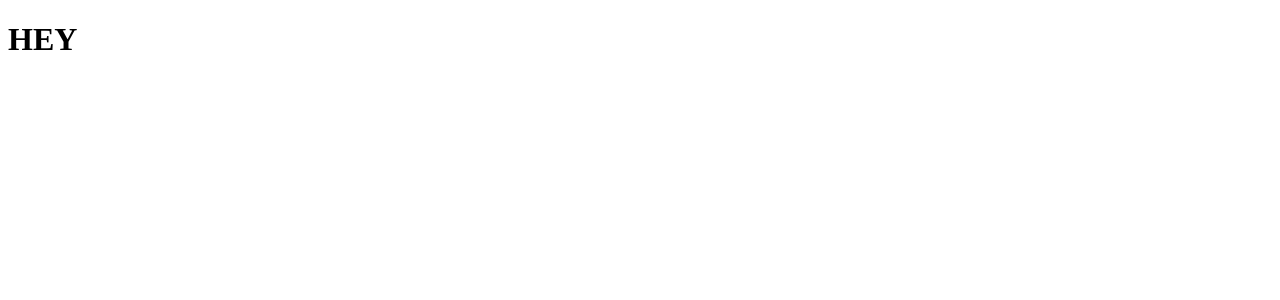
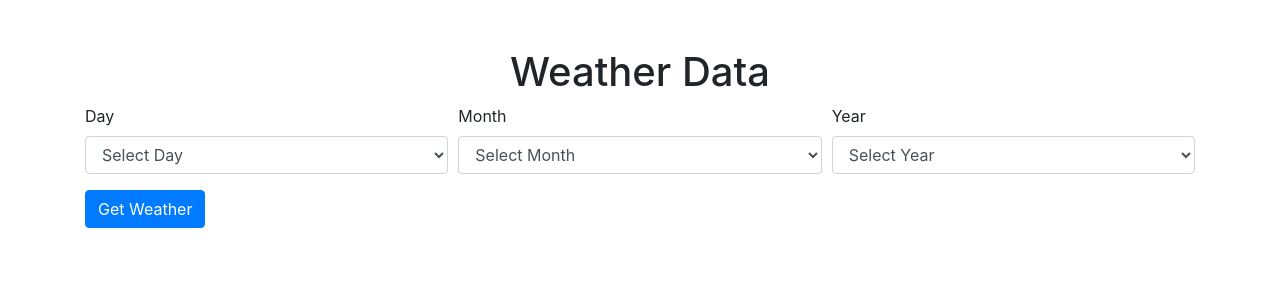
Before and after one commit to smodha26/DailyNewsEmail-APIs, a Flask app: page /home in a window 1280 px wide. Before the commit the part shown is almost empty. Shown: the top 300 px of the page. Run offline with Flask 3, Linux system fonts and the light colour scheme; some libraries are stand-ins or nearby versions.

Commit message:
ALPHA-001 : frontend implemented

```diff
--- a/templates/home.html
+++ b/templates/home.html
@@ -2,9 +2,94 @@
 <html lang="en">
 <head>
     <meta charset="UTF-8">
-    <title>Title</title>
+    <meta name="viewport" content="width=device-width, initial-scale=1.0">
+    <title>Weather Data</title>
+    <link rel="stylesheet" href="https://stackpath.bootstrapcdn.com/bootstrap/4.5.2/css/bootstrap.min.css">
 </head>
 <body>
-    <h1>HEY</h1>
+    <div class="container mt-5">
+        <h1 class="text-center">Weather Data</h1>
+        <form id="weatherForm">
+            <div class="form-row">
+                <div class="col-md-4">
+                    <label for="day">Day</label>
+                    <select class="form-control" id="day" name="day">
+                        <option value="">Select Day</option>
+                        <!-- Days will be populated here by JS -->
+                    </select>
+                </div>
+                <div class="col-md-4">
+                    <label for="month">Month</label>
+                    <select class="form-control" id="month" name="month">
+                        <option value="">Select Month</option>
+                        <option value="1">January</option>
+                        <option value="2">February</option>
+                        <option value="3">March</option>
+                        <option value="4">April</option>
+                        <option value="5">May</option>
+                        <option value="6">June</option>
+                        <option value="7">July</option>
+                        <option value="8">August</option>
+                        <option value="9">September</option>
+                        <option value="10">October</option>
+                        <option value="11">November</option>
+                        <option value="12">December</option>
+                    </select>
+                </div>
+                <div class="col-md-4">
+                    <label for="year">Year</label>
+                    <select class="form-control" id="year" name="year">
+                        <option value="">Select Year</option>
+                        <option value="2023">2023</option>
+                        <option value="2024">2024</option>
+                    </select>
+                </div>
+            </div>
+            <button type="button" class="btn btn-primary mt-3" onclick="fetchWeather()">Get Weather</button>
+        </form>
+        <div id="weatherResult" class="mt-4"></div>
+        <div id="errorMessage" class="alert alert-danger mt-3" style="display:none;"></div>
+    </div>
+
+    <script>
+        // Populate days dropdown
+        const daySelect = document.getElementById('day');
+        for (let i = 1; i <= 31; i++) {
+            const option = document.createElement('option');
+            option.value = i;
+            option.textContent = i;
+            daySelect.appendChild(option);
+        }
+
+        function fetchWeather() {
+            const day = document.getElementById('day').value;
+            const month = document.getElementById('month').value;
+            const year = document.getElementById('year').value;
+
+            if (!day || !month || !year) {
+                document.getElementById('errorMessage').style.display = 'block';
+                document.getElementById('errorMessage').textContent = 'Please select day, month, and year.';
+                return;
+            } else {
+                document.getElementById('errorMessage').style.display = 'none';
+            }
+
+            fetch(`/api/weather?day=${day}&month=${month}&year=${year}`)
+                .then(response => response.json())
+                .then(data => {
+                    if (data.error) {
+                        document.getElementById('errorMessage').style.display = 'block';
+                        document.getElementById('errorMessage').textContent = data.error;
+                    } else {
+                        document.getElementById('weatherResult').innerHTML = `
+                            <h4>Weather on ${data.date}</h4>
+                            <p><strong>Temperature:</strong> ${data.temperature}°C</p>
+                            <p><strong>Humidity:</strong> ${data.humidity}%</p>
+                            <p><strong>Condition:</strong> ${data.condition}</p>
+                        `;
+                    }
+                });
+        }
+    </script>
 </body>
 </html>
```
